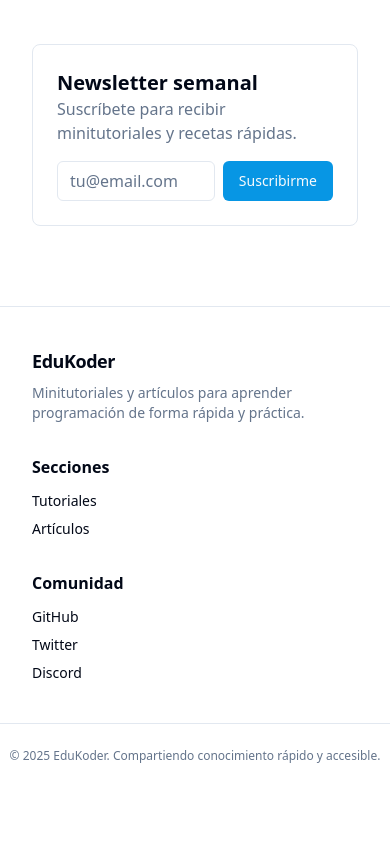
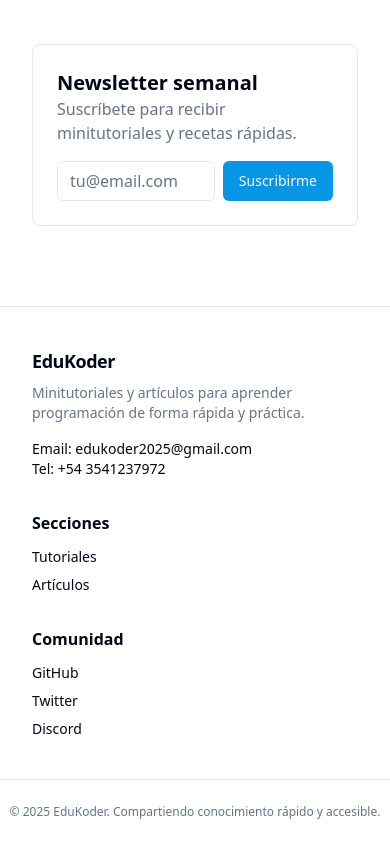
Before and after one commit to edukoder2025-max/builder-orbit-sanctuary, a React (Vite) app: page / in a window 390 px wide. Shown: the part 2829-3673 px from the top of the page. Before the commit the page ends 3617 px from the top, so only its background shows below. Built offline with nearby package versions, Linux system fonts and the light colour scheme.

Commit message:
Add email and phone to Footer
cgen-aa45e98c72134e06ba870d754a25ab02

```diff
--- a/client/components/site/Footer.tsx
+++ b/client/components/site/Footer.tsx
@@ -10,6 +10,16 @@ export default function Footer() {
             Minitutoriales y artículos para aprender programación de forma
             rápida y práctica.
           </p>
+          <div className="mt-4 text-sm">
+            <div>
+              <span className="font-medium">Email:</span>{" "}
+              <a className="hover:underline" href="mailto:edukoder2025@gmail.com">edukoder2025@gmail.com</a>
+            </div>
+            <div>
+              <span className="font-medium">Tel:</span>{" "}
+              <a className="hover:underline" href="tel:+543541237972">+54 3541237972</a>
+            </div>
+          </div>
         </div>
         <div>
           <div className="font-semibold">Secciones</div>
```
